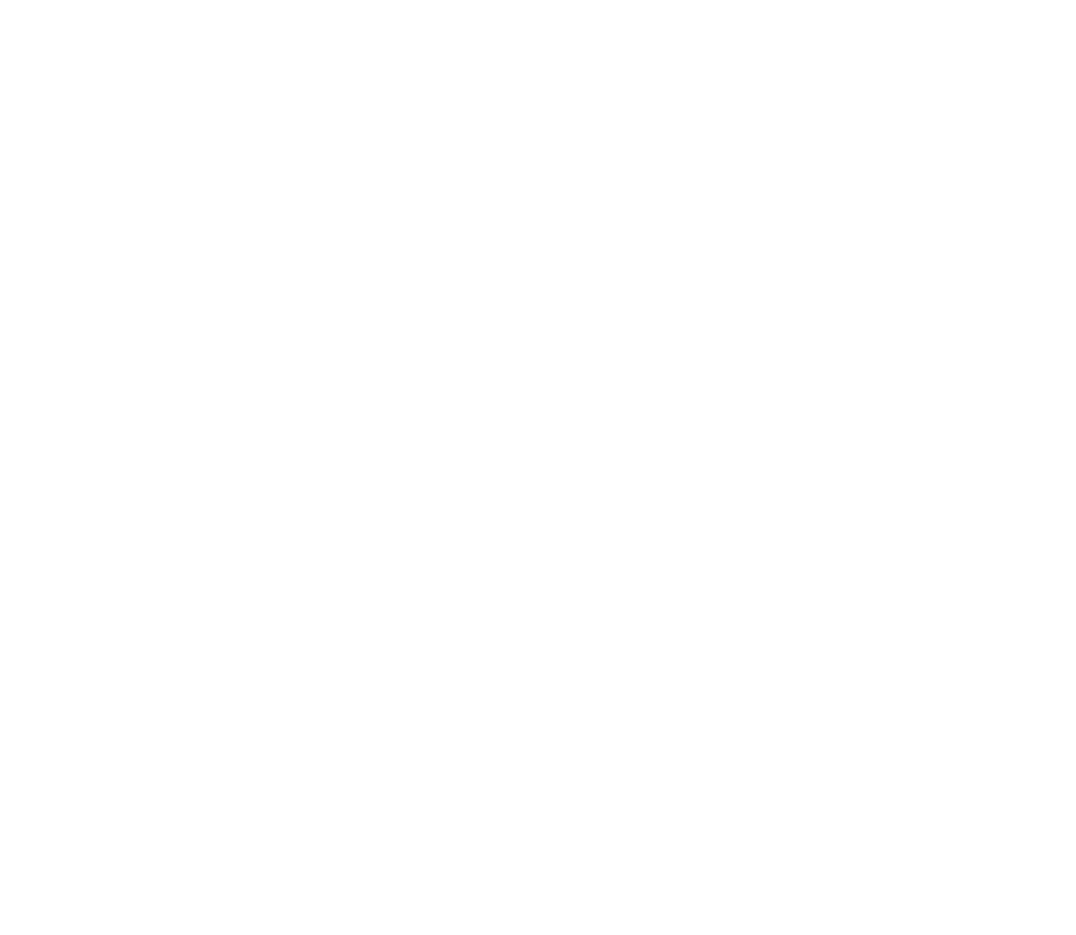
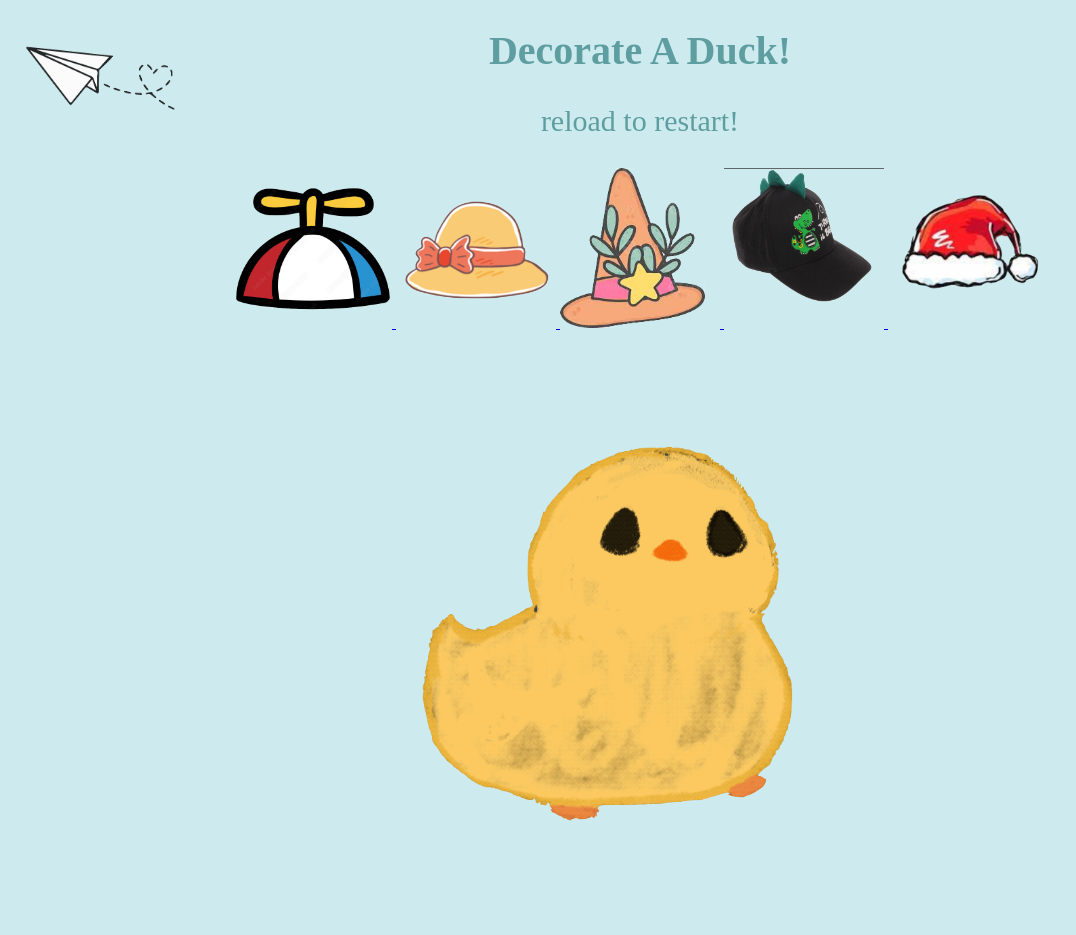
Before and after one commit to Skys143/Skys143.github.io, a plain HTML site: page idk.html in a window 1280 px wide. Shown: the whole page, without its empty margins (0-1076 px from the left). Before the commit the page ends 800 px from the top, so only its background shows below. Drawn offline with Linux system fonts and the light colour scheme.

Commit message:
duck hat

```diff
--- a/idk.html
+++ b/idk.html
@@ -0,0 +1,167 @@
+
+<!DOCTYPE html>
+<html>
+
+
+<head>
+
+	<style type="text/css">
+
+
+
+		h1{
+			color:cadetblue;
+			font-size: 40px;
+
+		}
+			p{
+			color:cadetblue;
+			font-size: 30px;
+
+		}
+
+#arrow{
+
+ 		width:200px;
+ 		height:200px;
+ 		background-image:url(heartplane.png);
+ 		background-size:contain;
+ 		background-repeat:no-repeat;
+ 		position: absolute;
+ 		top: 10px;
+ 	}
+		.accessories{
+			width:160px;
+			height:160px;
+			display:inline-block;
+			background-size:contain;
+			background-repeat:no-repeat;
+
+		}
+
+		#hat{
+			background-image:url(hat.png);
+		}
+
+		#hat2{
+			background-image:url(hat2.png);
+		}
+
+		#hat3{
+			background-image:url(hat3.png);
+
+		}
+
+		#hat4{
+			background-image:url(hat4.png);
+
+		}
+
+		#hat5{
+			background-image:url(hat5.png);
+
+		}
+
+		#duck{
+			width:600px;
+			height:600px;
+			background-image:url(duckhat.png);
+			background-size:contain;
+			background-repeat:no-repeat;
+		}
+
+	</style>
+
+</head>
+
+
+<body style="background-color:#cdebee;">
+
+
+<center>
+	<h1> Decorate A Duck! </h1>
+	<p>reload to restart!</p>
+</center>
+
+<center>
+	<a href="index.html">
+	<div id="arrow"> </div>
+	<div id="hat" class="accessories"></div>
+	<div id="hat2" class="accessories"></div>
+	<div id="hat3" class="accessories"></div>
+		<div id="hat4" class="accessories"></div>
+			<div id="hat5" class="accessories"></div>
+
+	<div id="duck"></div>
+</center>
+
+	<script type="text/javascript">
+		var accessories;
+
+		// function makeTopping(){
+		// 	var hi = document.createElement("div");
+		// 	document.body.appendChild(lala);
+		// 	hi.classLists.add("accessories");
+		// 	hi.innerText = accessories
+
+		// }
+
+
+	hat5.addEventListener("click",
+			function (){
+			accessories = "hat5.png"
+			console.log(accessories)
+
+		})
+
+	hat4.addEventListener("click",
+			function (){
+			accessories = "hat4.png"
+			console.log(accessories)
+
+		})
+
+		hat3.addEventListener("click",
+			function (){
+			accessories = "hat3.png"
+			console.log(accessories)
+
+		})
+
+		hat2.addEventListener("click",
+			function (){
+			accessories = "hat2.png"
+			console.log(accessories)
+
+		})
+
+		hat.addEventListener("click",
+			function (){
+			accessories = "hat.png"
+			console.log(accessories)
+
+		})
+
+		duck.addEventListener("click",
+
+			function makeDiv(event){
+			var hats = document.createElement('div');
+			document.body.appendChild(hats);
+			hats.classList.add('accessories')
+			hats.style.position = "absolute"
+			hats.style.left = event.clientX-1 +"px"
+			hats.style.top = event.clientY-10 +"px"
+			hats.style.backgroundImage = "url("+accessories +")"
+
+
+
+			})
+
+
+	</script>
+
+
+
+
+</body>
+</html>
```
Also changed, not shown: animation.html (+1 -1 lines), index.html (+8 -4 lines), journal.html (+1 -1 lines), duckhat.png (added), hat.png (added), hat2.png (added), hat3.png (added), hat4.png (added), hat5.png (added), heartplane.jpeg (deleted), heartplane.png (added), 1 other file.
